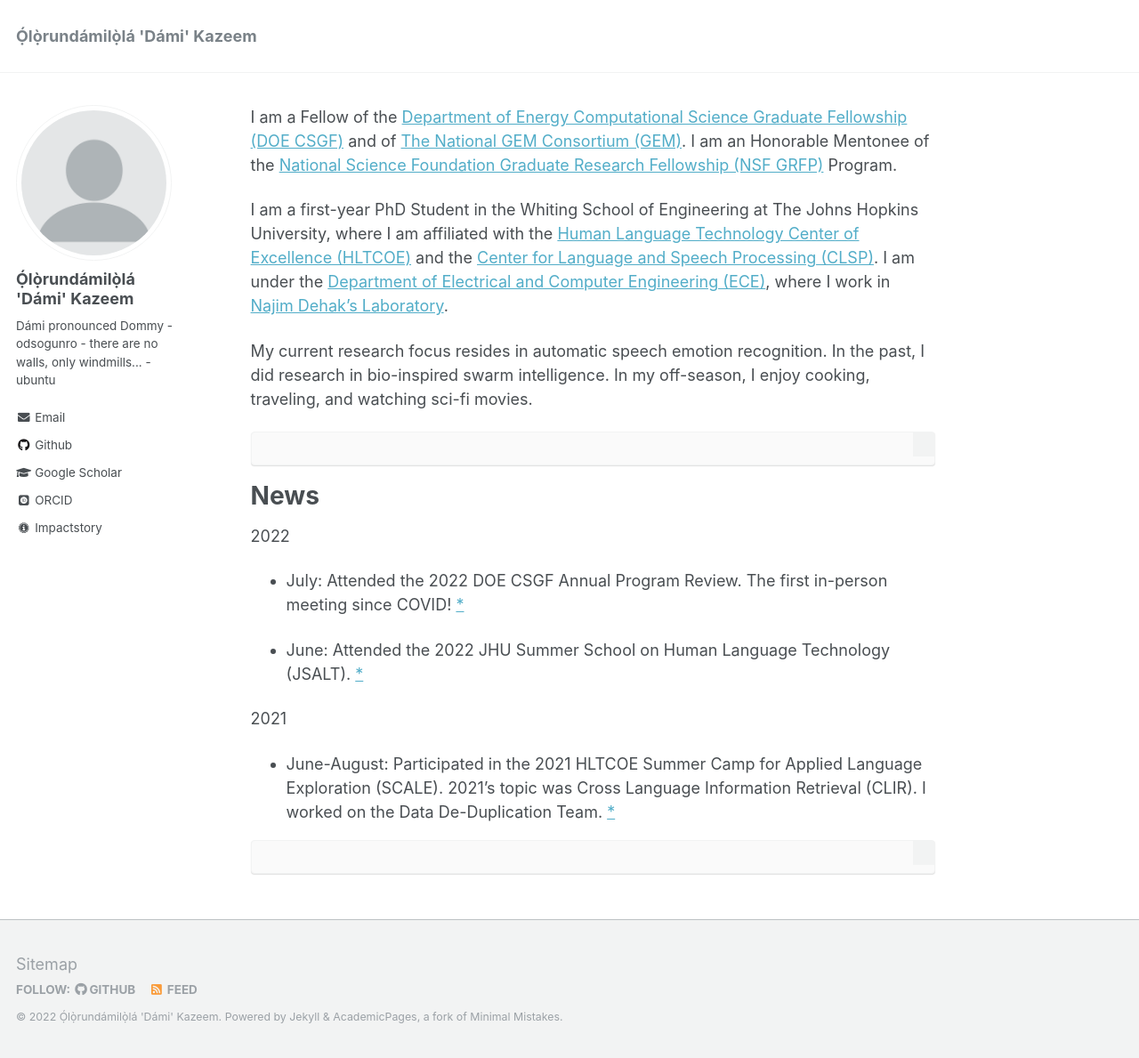
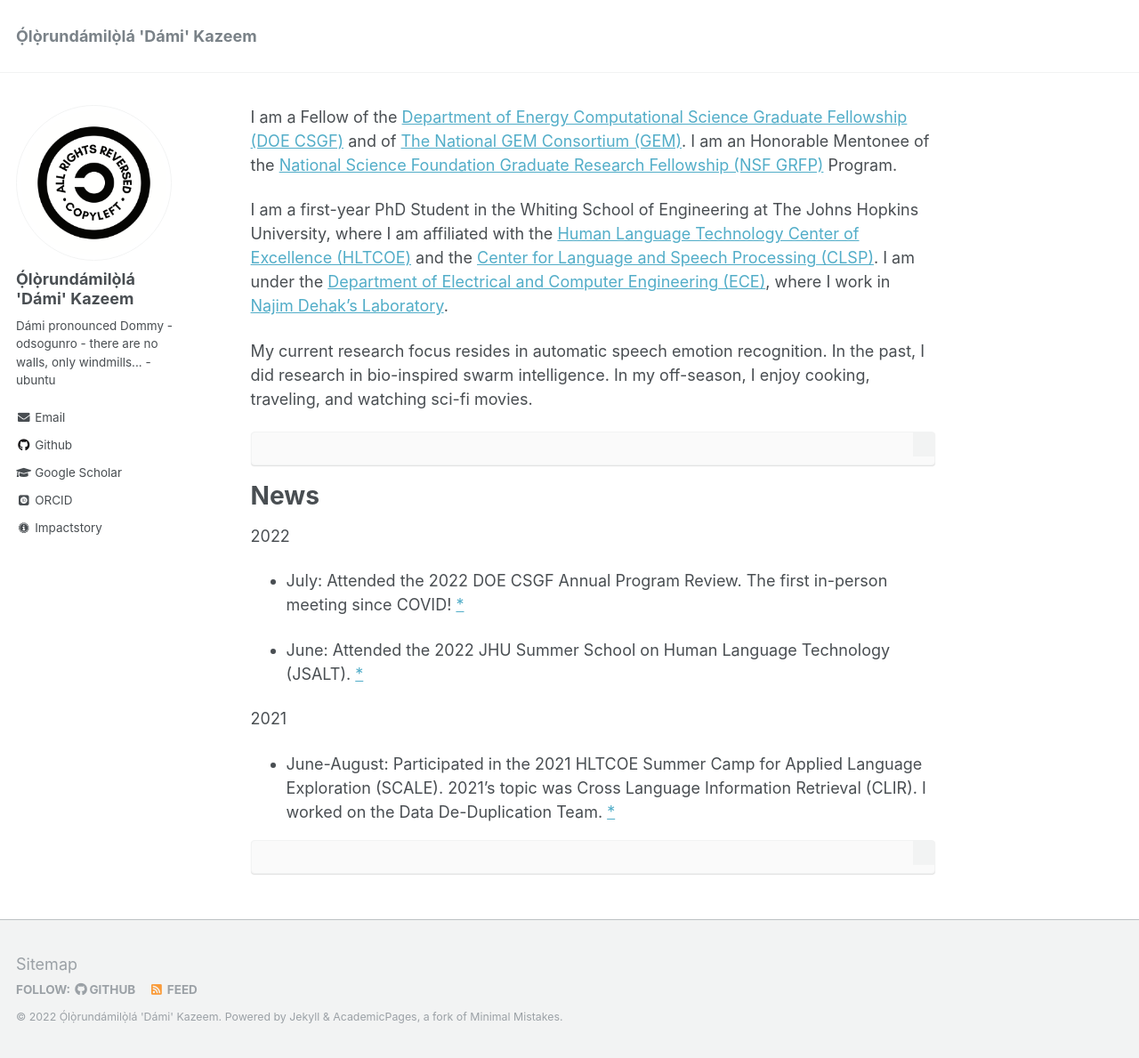
Before and after one commit to odsogunro/odsogunro.github.io, a Jekyll site: the page built from _pages/about.md, in a window 1280 px wide and 1189 px high. Shown: the whole window at 89% size. Built offline with Jekyll 4.4.1, drawn with Linux system fonts in a browser that asks for light colours; some web fonts are replaced.

Commit message:
updated config.yml avatar - from profile.png to dami_copyleft_shutterstock_1448493464.png

```diff
--- a/_config.yml
+++ b/_config.yml
@@ -81,7 +81,7 @@ analytics:
 # Site Author
 author:
   name             : "Ọ́lọ̀rundámilọ̀lá 'Dámi' Kazeem"
-  avatar           : "profile.png"
+  avatar           : "dami_copyleft_shutterstock_1448493464.png" # "profile.png"
   bio              : "Dámi pronounced Dommy - odsogunro - there are no walls, only windmills... - ubuntu"
   location         : # "Location"
   employer         : # "Department of Energy"
```
Also changed, not shown: images/dami_copyleft_shutterstock_1448493464.png (added), 1 other file.
